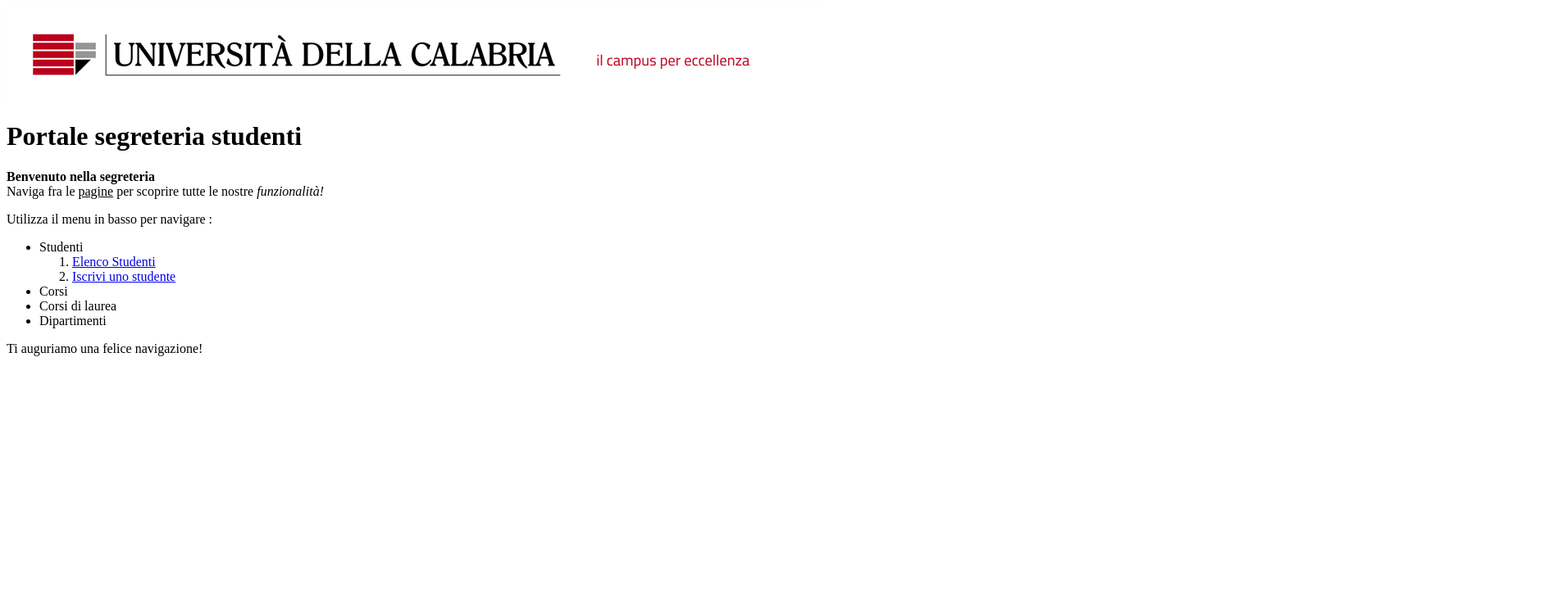
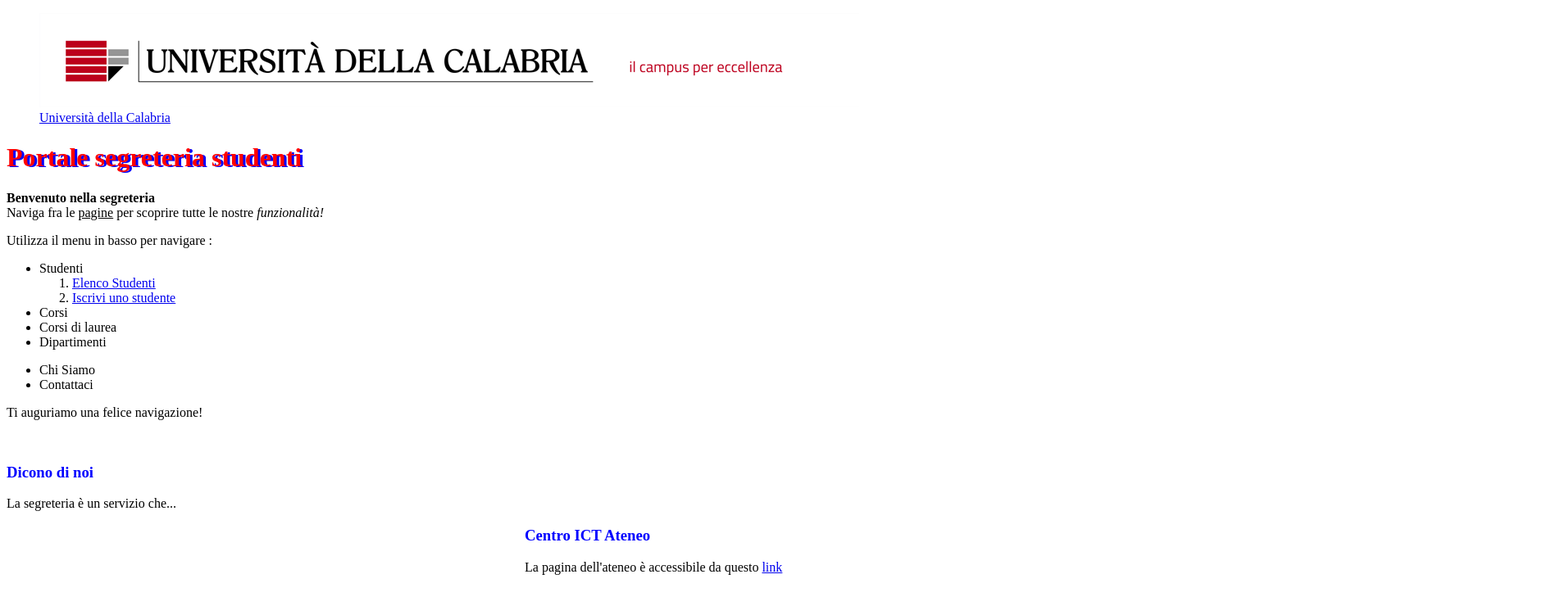
Before and after one commit to SimoneMungari/WebComp_Unical, a plain HTML site: page Segreteria/WebContent/index.html in a window 1280 px wide. Shown: the whole page at 82% size, 1904 px wide, since content can reach past the window. Drawn offline with Linux system fonts and the light colour scheme.

Commit message:
Added css file

```diff
--- /dev/null
+++ b/Segreteria/WebContent/css/index.css
@@ -0,0 +1,19 @@
+@charset "UTF-8";
+h1 {
+	color: red;
+	text-shadow: 3px 1px blue;
+}
+
+h3 { color: blue;}
+
+.intestazione{
+		text-align:left;
+	}
+
+article+article{
+	position:relative;
+	left:50%;
+	top:0px;
+
+
+}
--- a/Segreteria/WebContent/index.html
+++ b/Segreteria/WebContent/index.html
@@ -3,14 +3,26 @@
 	<head>
 		<meta charset="UTF-8">
 		<title>Segreteria</title>
+		<link rel="stylesheet"  href="css/index.css" type="text/css">
 	</head>
 	<body>
-		<a href="http://www.unical.it"><img src="images/logo.png"></a>
-		<h1>Portale segreteria studenti</h1>
+		<header>
+			<aside>
+				<a id="logo" href="http://www.unical.it">
+					<figure>
+						<img src="images/logo.png">
+						<figcaption>Università della Calabria</figcaption>
+					</figure>
+				</a>
+			</aside>
+			<h1 class="intestazione">Portale segreteria studenti</h1>
 			<p>
-			<strong>Benvenuto nella segreteria</strong><br>
+				<strong class="intestazione">Benvenuto nella segreteria</strong><br>
 				Naviga fra le <u>pagine</u> per scoprire tutte le nostre <i>funzionalità!</i>
 			</p>
+		</header>
+		<section>
+			<nav>
 				<p>
 					Utilizza il menu in basso per navigare :
 					<ul>
@@ -26,8 +38,40 @@
 						<li>Dipartimenti</li>
 					</ul>
 				</p>
+			</nav>
+			<nav>
+				<ul>
+					<li>Chi Siamo</li>
+					<li>Contattaci</li>
+				</ul>
+			</nav>
+		</section>
+		<div>
 			<p>
 				Ti auguriamo una felice navigazione!
 			</p>
+		</div>
+		<footer>
+			<section>
+				<br>
+				<article>
+					<h3 class="intestazione">
+						Dicono di noi
+					</h3>
+					<p>
+						La segreteria è un servizio che...
+					</p>
+				</article>
+				<article>
+					<h3 class="intestazione">
+						Centro ICT Ateneo
+					</h3>
+					<p>
+						La pagina dell'ateneo è accessibile da questo
+						<a href="www.unical.com">link</a>
+					</p>
+				</article>
+			</section>
+		</footer>
 	</body>
 </html>
```
Also changed, not shown: 1 other file. Lines whose indentation alone changed are shown as unchanged.
